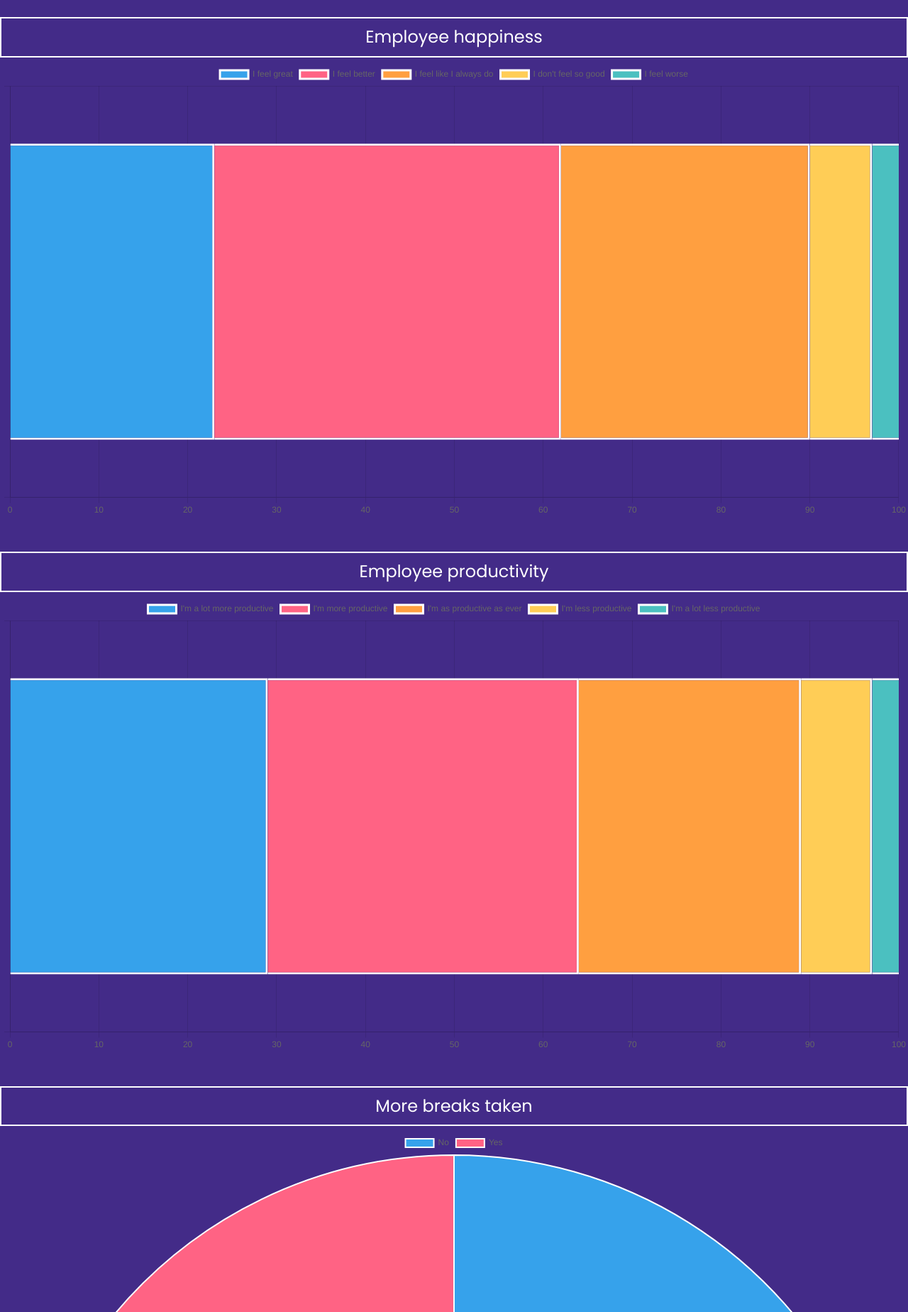
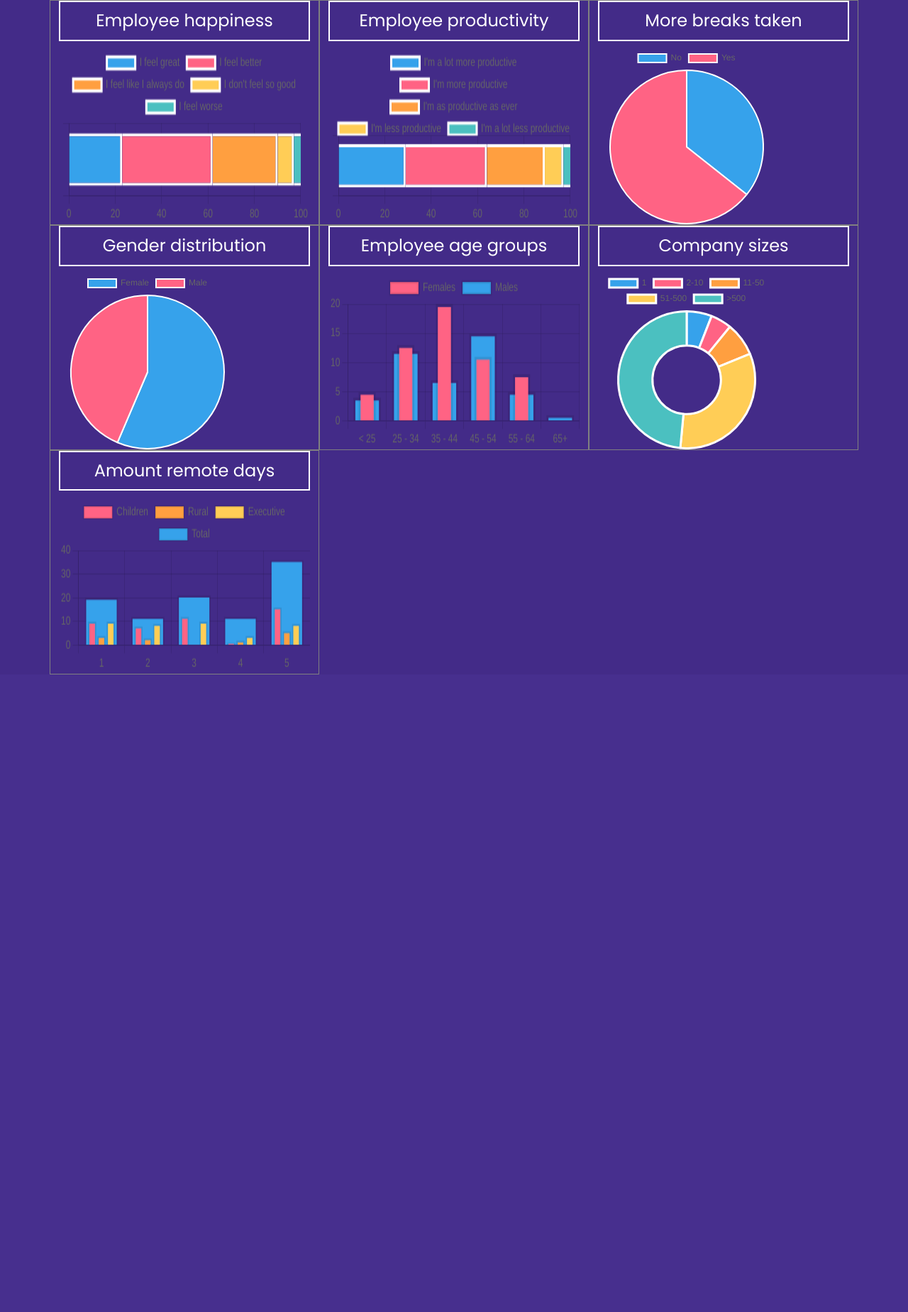
Before and after one commit to Senimtra/data-homeoffice-project, a Django app: page /analysis in a window 1280 px wide. Shown: the part 72-1920 px from the top of the page at 71% size. After the commit the page ends 1022 px from the top, so only its background shows below. Run offline with Django 4.2, Linux system fonts and the light colour scheme; data comes from the database, SQL or seed files in the repository.

Commit message:
add bootstrap grid analysis view

```diff
--- a/core/templates/analysis.html
+++ b/core/templates/analysis.html
@@ -5,10 +5,11 @@
 <!-- ### Include Chart.js CDN ### -->
 <script src="https://cdn.jsdelivr.net/npm/chart.js"></script>
 
-<br>
+<div class="container">
+   <div class="row">
 
+      <div class="col-lg-4 col-md-6 chart-container">
          <h4>Employee happiness</h4>
-
          <div>
             <canvas id="employee-happiness"></canvas>
          </div>
@@ -73,11 +74,10 @@
                }
             });
          </script>
+      </div>
 
-<br><br>
-
+      <div class="col-lg-4 col-md-6 chart-container">
          <h4>Employee productivity</h4>
-
          <div>
             <canvas id="employee-productivity"></canvas>
          </div>
@@ -142,11 +142,10 @@
                }
             });
          </script>
+      </div>
 
-<br><br>
-
+      <div class="col-lg-4 col-md-6 chart-container">
          <h4>More breaks taken</h4>
-
          <div>
             <canvas id="more-breaks"></canvas>
          </div>
@@ -170,11 +169,10 @@
                }
             });
          </script>
+      </div>
 
-<br><br>
-
+      <div class="col-lg-4 col-md-6 chart-container">
          <h4>Gender distribution</h4>
-
          <div>
             <canvas id="gender-distribution"></canvas>
          </div>
@@ -198,11 +196,10 @@
                }
             });
          </script>
+      </div>
 
-<br><br>
-
+      <div class="col-lg-4 col-md-6 chart-container">
          <h4>Employee age groups</h4>
-
          <div>
             <canvas id="age-groups"></canvas>
          </div>
@@ -242,11 +239,10 @@
                }
             });
          </script>
+      </div>
 
-<br><br>
-
+      <div class="col-lg-4 col-md-6 chart-container">
          <h4>Company sizes</h4>
-
          <div>
             <canvas id="company-size"></canvas>
          </div>
@@ -272,9 +268,8 @@
                }
             });
          </script>
-
-<br><br>
-
+      </div>
+      <div class="col-lg-4 col-md-6 chart-container">
          <h4>Amount remote days</h4>
 
          <div>
@@ -326,5 +321,8 @@
                }
             });
          </script>
+      </div>
+   </div>
+</div>
 
 {% endblock %}
--- /dev/null
+++ b/static/styles/analysis.css
@@ -0,0 +1,7 @@
+.chart-container {
+  border: 1px solid grey;
+}
+
+canvas {
+  height: 250px !important;
+}
--- /dev/null
+++ b/static/styles/analysis.scss
@@ -0,0 +1,7 @@
+.chart-container {
+	border: 1px solid grey;
+}
+
+canvas {
+	height: 250px !important;
+}
--- a/static/styles/styles.css
+++ b/static/styles/styles.css
@@ -1,17 +1,21 @@
 /* ### Imports ### */
+
+@import 'analysis.css';
+
 @font-face {
-  font-family: "Yanone";
-  src: url("../fonts/YanoneKaffeesatz-Regular.ttf");
+	font-family: 'Yanone';
+	src: url('../fonts/YanoneKaffeesatz-Regular.ttf');
 }
 @font-face {
-  font-family: "Poppins";
-  src: url("../fonts/Poppins-Regular.ttf");
+	font-family: 'Poppins';
+	src: url('../fonts/Poppins-Regular.ttf');
 }
 /* ### Styles ### */
+
 body {
 	background-color: #432b88;
 	color: white;
-  font-family: "Poppins";
+	font-family: 'Poppins';
 }
 
 .navbar {
@@ -49,7 +53,7 @@ h4 {
 
 /* ### Navbar link hover effect ### */
 .hover-link::after {
-  content: "";
+	content: '';
 	display: block;
 	height: 2px;
 	width: 0;
```
Lines whose indentation alone changed are shown as unchanged.
